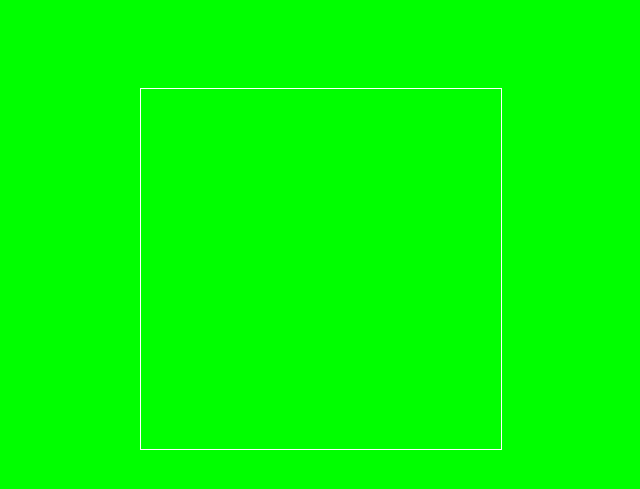
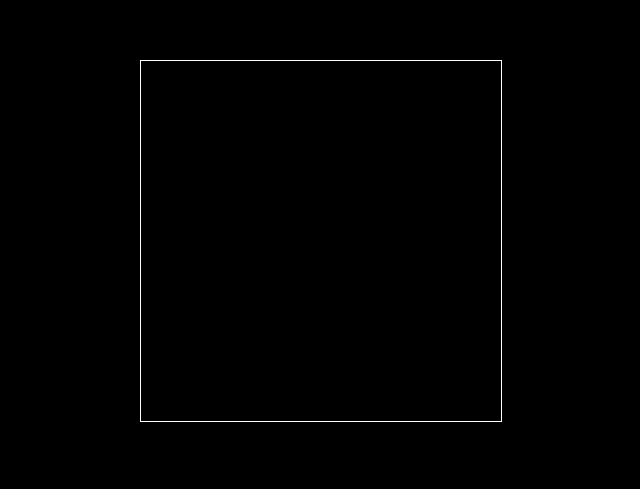
Before and after one commit to tyreer/test-netlify-ga-rita, a React (Create React App) app: page / in a window 1280 px wide. Shown: the part 131-620 px from the top of the page, without its empty margins (319-959 px from the left). Built offline with nearby package versions, Linux system fonts and the light colour scheme.

Commit message:
add button. remove video conrols

```diff
--- a/src/App.css
+++ b/src/App.css
@@ -1,11 +1,20 @@
 .App {
-  background: rgba(0, 255, 0, 255);
+  /* background: rgba(0, 255, 0, 255); */
+  background: black;
   display: flex;
   justify-content: center;
+  align-items: center;
+  flex-direction: column;
   height: 100vh;
 }
 
 .Video {
-  align-self: center;
   border: 1px solid white;
+  margin-bottom: 20px;
 }
+
+.Button {
+  background: transparent;
+  border: none;
+  font-size: 30px;
+}
--- a/src/App.js
+++ b/src/App.js
@@ -1,25 +1,27 @@
-import React, { Component } from "react";
+import React, { Component, useState } from "react";
 import ReactPlayer from "react-player";
 import "./App.css";
 
-class App extends Component {
-  render() {
-    const vidUrl = this.props.location.search.slice(1);
+const App = ({ location }) => {
+  let [shouldPlay, updatePlayState] = useState(true);
+
+  const vidUrl = location.search.slice(1);
   return (
     <div className="App">
       <ReactPlayer
         className="Video"
         url={vidUrl}
-          playing
+        playing={shouldPlay}
         loop
         volume={0}
         muted
         width={360}
-          controls
       />
+      <button className="Button" onClick={() => updatePlayState(!shouldPlay)}>
+        ⏯
+      </button>
     </div>
   );
-  }
-}
+};
 
 export default App;
```
Lines whose indentation alone changed are shown as unchanged.
